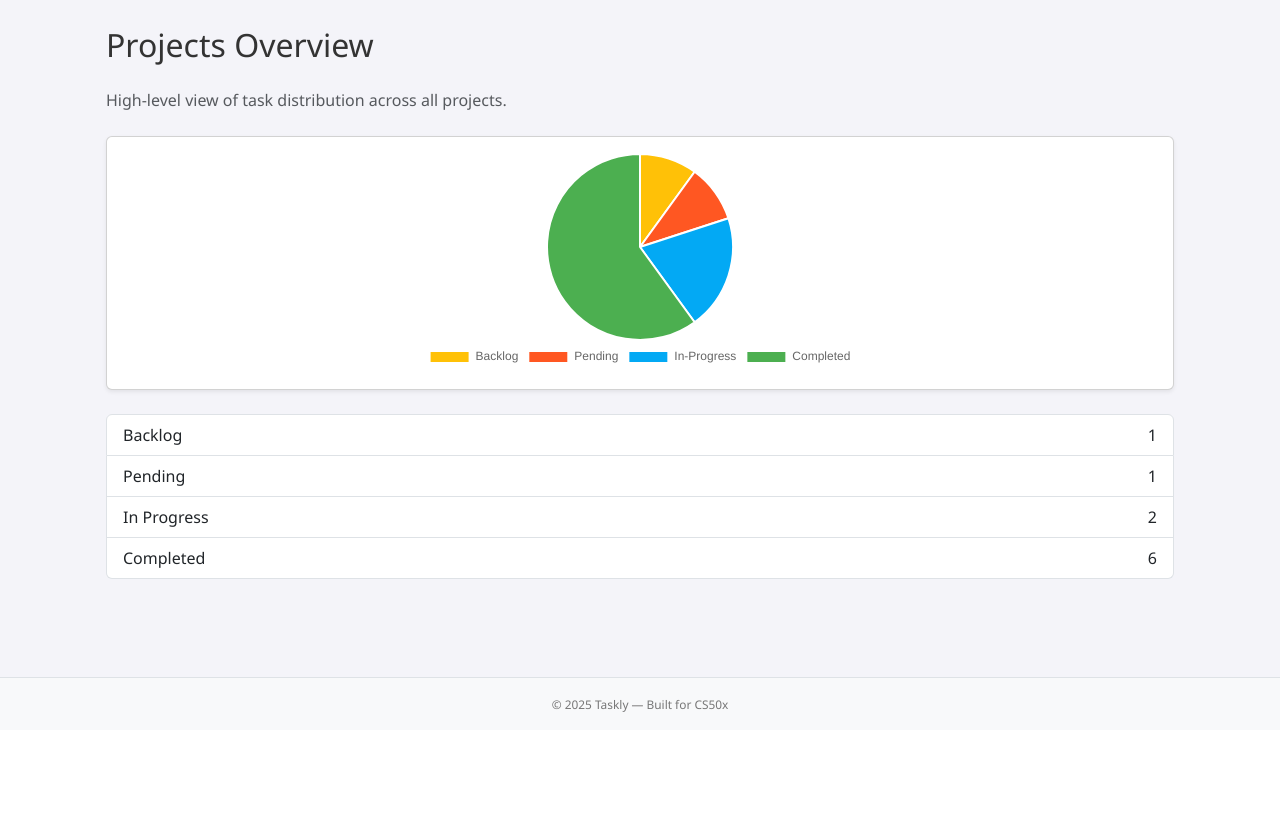
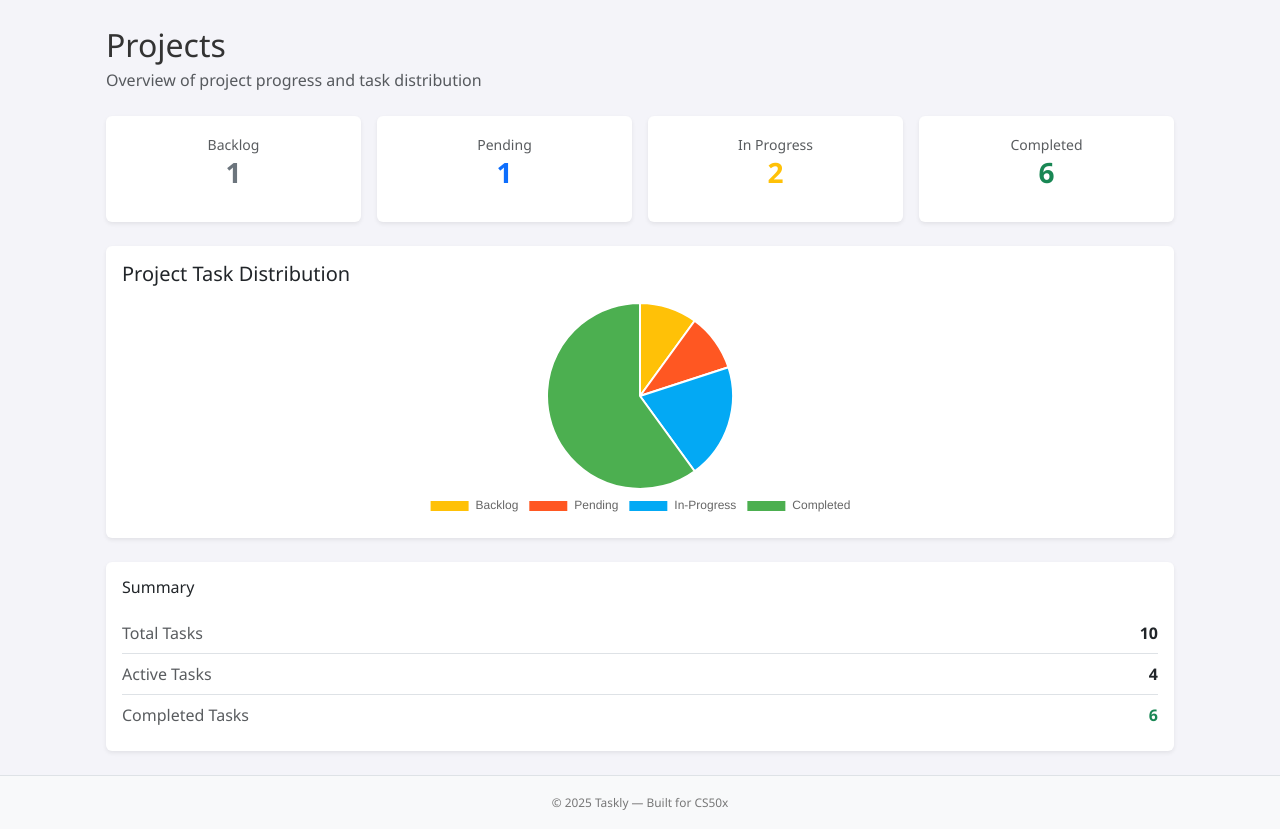
Before and after one commit to MrVal042/Taskly, a Flask app: page /projects in a window 1280 px wide. Shown: the part 70-899 px from the top of the page. Before the commit the page ends 782 px from the top, so only its background shows below. Run offline with Flask 3, Linux system fonts and the light colour scheme; data comes from the database, SQL or seed files in the repository; both versions use the stored data as it was after the commit.

Commit message:
modified projects, debug app.py and index

```diff
--- a/app.py
+++ b/app.py
@@ -89,8 +89,8 @@ def add():
 
     return render_template("add.html")
 
-@app.route("/update_status/<int:task_id>/<string:new_status>")
-def update_status(task_id, new_status):
+@app.route("/update/<int:task_id>/<string:new_status>")
+def update(task_id, new_status):
     if new_status not in ["backlog", "pending", "in-progress", "completed"]:
         return redirect(url_for("index"))
 
@@ -105,8 +105,8 @@ def update_status(task_id, new_status):
 
     return redirect(url_for("index"))
 
-@app.route("/delete/<int:task_id>")
-def delete_task(task_id):
+@app.route("/delete/<int:task_id>", methods=["POST"])
+def delete(task_id):
     conn = sqlite3.connect(DB_NAME)
     c = conn.cursor()
     c.execute("DELETE FROM tasks WHERE id = ?", (task_id,))
--- a/templates/projects.html
+++ b/templates/projects.html
@@ -1,32 +1,115 @@
 {% extends "layout.html" %} {% block content %}
 
-<h2 class="mb-4">Projects Overview</h2>
-
-<p class="text-muted mb-4">
-  High-level view of task distribution across all projects.
-</p>
-
-<div class="card shadow-sm mb-4">
-  <div class="card-body">
-    <canvas id="taskChart" height="140"></canvas>
+<!-- ===================== HEADER ===================== -->
+<div class="d-flex justify-content-between align-items-center mb-4">
+  <div>
+    <h2 class="mb-1">Projects</h2>
+    <p class="text-muted mb-0">
+      Overview of project progress and task distribution
+    </p>
   </div>
 </div>
 
-<ul class="list-group">
-  <li class="list-group-item d-flex justify-content-between">
-    Backlog <span>{{ stats.backlog }}</span>
-  </li>
-  <li class="list-group-item d-flex justify-content-between">
-    Pending <span>{{ stats.pending }}</span>
-  </li>
-  <li class="list-group-item d-flex justify-content-between">
-    In Progress <span>{{ stats["in-progress"] }}</span>
-  </li>
-  <li class="list-group-item d-flex justify-content-between">
-    Completed <span>{{ stats.completed }}</span>
-  </li>
-</ul>
+<!-- ===================== STATS CARDS ===================== -->
+<div class="row g-3 mb-4">
+  {% set cards = [ ('Backlog', stats.backlog, 'secondary'), ('Pending',
+  stats.pending, 'primary'), ('In Progress', stats['in-progress'], 'warning'),
+  ('Completed', stats.completed, 'success') ] %} {% for label, value, color in
+  cards %}
+  <div class="col-6 col-md-3">
+    <div class="card border-0 shadow-sm h-100">
+      <div class="card-body text-center">
+        <small class="text-muted">{{ label }}</small>
+        <h3 class="fw-bold text-{{ color }}">{{ value }}</h3>
+      </div>
+    </div>
+  </div>
+  {% endfor %}
+</div>
+
+<!-- ===================== CHART ===================== -->
+<div class="card shadow-sm mb-4 border-0">
+  <div class="card-body">
+    <h5 class="mb-3">Project Task Distribution</h5>
+
+    {% if stats.backlog or stats.pending or stats['in-progress'] or
+    stats.completed %}
+    <canvas id="taskChart" height="130"></canvas>
+    {% else %}
+    <div class="text-center py-5">
+      <p class="text-muted mb-2">No projects available yet</p>
+      <a href="/add" class="btn btn-outline-success"> + Create Project </a>
+    </div>
+    {% endif %}
+  </div>
+</div>
+
+<!-- ===================== SUMMARY ===================== -->
+<div class="card border-0 shadow-sm">
+  <div class="card-body">
+    <h6 class="mb-3">Summary</h6>
+
+    <div class="d-flex justify-content-between py-2 border-bottom">
+      <span class="text-muted">Total Tasks</span>
+      <strong>
+        {{ stats.backlog + stats.pending + stats['in-progress'] +
+        stats.completed }}
+      </strong>
+    </div>
+
+    <div class="d-flex justify-content-between py-2 border-bottom">
+      <span class="text-muted">Active Tasks</span>
+      <strong>
+        {{ stats.backlog + stats.pending + stats['in-progress'] }}
+      </strong>
+    </div>
+
+    <div class="d-flex justify-content-between py-2">
+      <span class="text-muted">Completed Tasks</span>
+      <strong class="text-success"> {{ stats.completed }} </strong>
+    </div>
+  </div>
+</div>
+
+<!-- ===================== CHART DATA ===================== -->
+<!-- ===================== CHART DATA ===================== -->
 <script>
   window.taskStats = JSON.parse('{{ stats | tojson | safe }}')
 </script>
+
+<!-- ===================== CHART JS ===================== -->
+<script src="https://cdn.jsdelivr.net/npm/chart.js"></script>
+<script>
+  if (document.getElementById('taskChart')) {
+    const ctx = document.getElementById('taskChart').getContext('2d')
+
+    new Chart(ctx, {
+      type: 'doughnut',
+      data: {
+        labels: ['Backlog', 'Pending', 'In Progress', 'Completed'],
+        datasets: [
+          {
+            data: [
+              window.taskStats.backlog,
+              window.taskStats.pending,
+              window.taskStats['in-progress'],
+              window.taskStats.completed,
+            ],
+            backgroundColor: ['#6c757d', '#0d6efd', '#ffc107', '#198754'],
+            borderWidth: 0,
+          },
+        ],
+      },
+      options: {
+        plugins: {
+          legend: {
+            position: 'bottom',
+          },
+        },
+        cutout: '65%',
+      },
+    })
+  }
+</script>
+
 {% endblock %}
```
Also changed, not shown: templates/index.html (+38 -16 lines), task.db.
